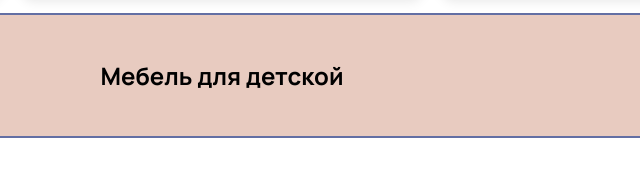
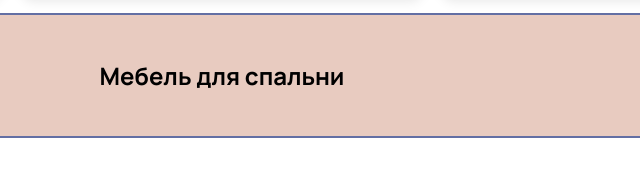
Before and after one commit to Cas-byte-per/Furniture-shop, a plain HTML site: page спальня/bedroom_7.html in a window 1280 px wide. Shown: the part 1067-1240 px from the top of the page, 418-1058 px from the left. Drawn offline with Linux system fonts and the light colour scheme.

Commit message:
Update bedroom_7.html

```diff
--- a/спальня/bedroom_7.html
+++ b/спальня/bedroom_7.html
@@ -102,7 +102,7 @@
                 </div>
             </div>
         </div>
-        <h1 id="about" class = "about"><p>Мебель для детской</p></h1>
+        <h1 id="about" class = "about"><p>Мебель для спальни</p></h1>
     <div class="container">
         <div class="sort-controls">
             <button id="sort-asc">Сортировать по возрастанию цены</button>
```
